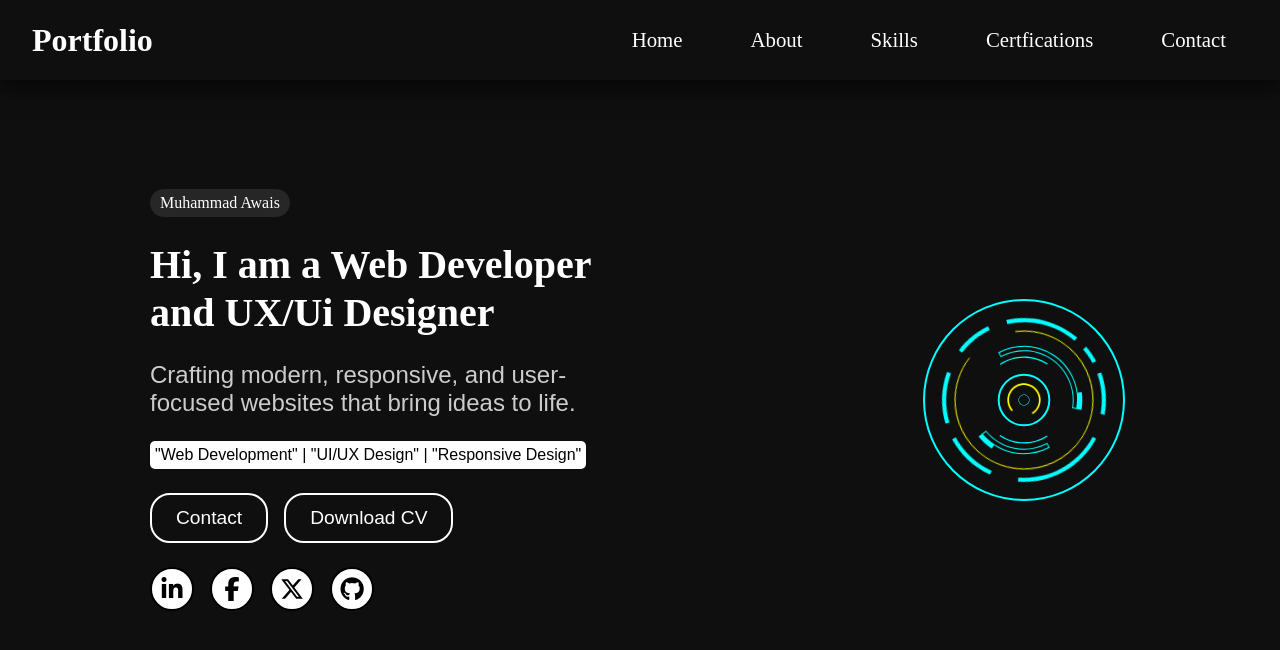
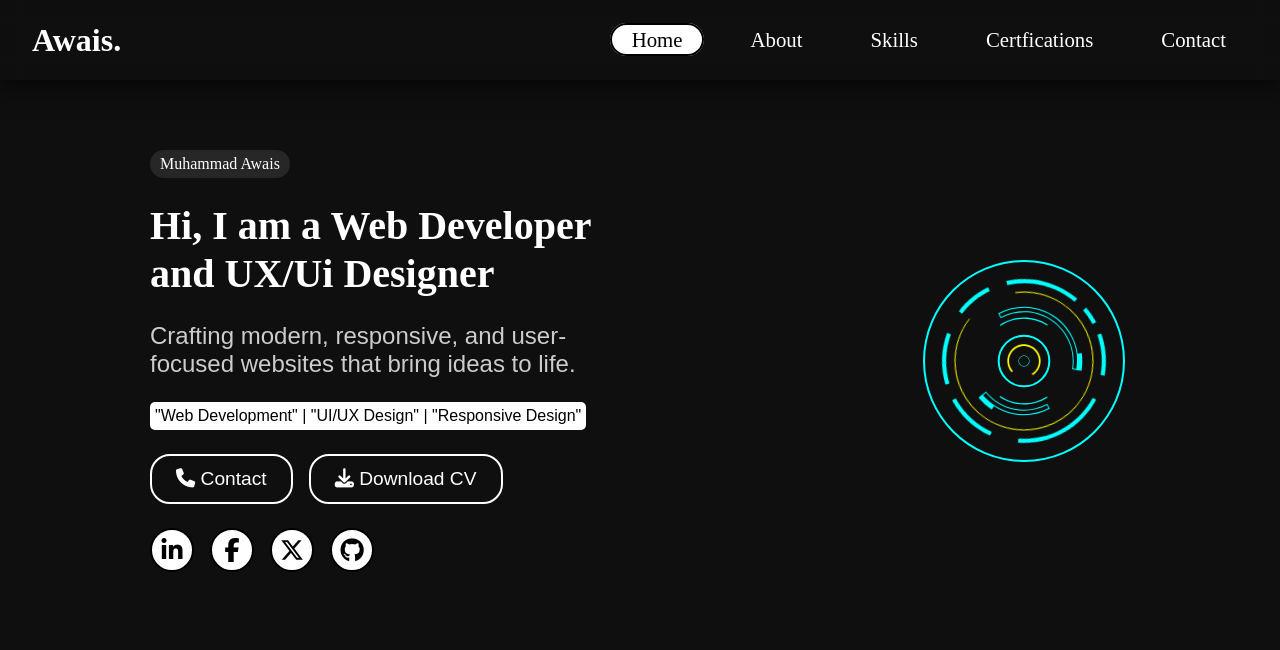
Before and after one commit to Juggernaunt884/juggernaunt884.github.io, a plain HTML site: page index.html in a window 1280 px wide. Both pictures are taken after a click on the link "Home". Shown: the part 80-730 px from the top of the page. Drawn offline with Linux system fonts and the light colour scheme.

Commit message:
add js for tracking active section

```diff
--- a/index.html
+++ b/index.html
@@ -17,18 +17,18 @@
 <body>
     <nav id="navbar">
         <div id="navbar-container">
-            <a href="index.html" id="navbar-logo">Portfolio</a>
+            <a href="index.html" id="navbar-logo">Awais.</a>
             <button id="navbar-toggle">
                 <span class="bar"></span>
                 <span class="bar"></span>
                 <span class="bar"></span>
             </button>
             <ul id="navbar-menu">
-                <li><a class="nav-link" href="#hero">Home</a></li>
-                <li><a class="nav-link" href="#about">About</a></li>
-                <li><a class="nav-link" href="#">Skills</a></li>
-                <li><a class="nav-link" href="#">Certfications</a></li>
-                <li><a class="nav-link" href="#">Contact</a></li>
+                <li><a class="nav-link link" href="#hero">Home</a></li>
+                <li><a class="nav-link link" href="#about">About</a></li>
+                <li><a class="nav-link link" href="#skills">Skills</a></li>
+                <li><a class="nav-link link" href="#certifications">Certfications</a></li>
+                <li><a class="nav-link link" href="#contact">Contact</a></li>
             </ul>
         </div>
     </nav>
@@ -42,19 +42,19 @@
                 <p>Crafting modern, responsive, and user-focused websites that bring ideas to life.</p>
                 <span class="tagline">"Web Development" | "UI/UX Design" | "Responsive Design"</span>
                 <div class="buttons">
-                    <a href="#" ><span>Contact</span></a>
-                    <a href="curriculum vitae.pdf" download ><span>Download CV</span></a>
+                    <a  class="link" href="#contact" ><span><i class="fa-solid fa-phone"></i>  Contact</span></a>
+                    <a href="curriculum vitae.pdf" download ><span><i class="fa-solid fa-download"></i>  Download CV</span></a>
                 </div>
                 <div class="social-buttons-container">
-                    <a href="#" class="social-button">
+                    <a href="https://www.linkedin.com/in/muhammad-awais-webdev" class="social-button">
                         <i class="fa-brands fa-linkedin-in"></i>
                         <span class="icon-text">LinkedIn</span>
                     </a>
-                    <a href="#" class="social-button">
+                    <a href="https://www.facebook.com/profile.php?id=61573732746181" class="social-button">
                         <i class="fa-brands fa-facebook-f"></i>
                         <span class="icon-text">Facebook</span>
                     </a>
-                    <a href="#" class="social-button">
+                    <a href="https://x.com/WebMorph_Studio" class="social-button">
                         <i class="fa-brands fa-x-twitter"></i>
                         <span class="icon-text">X (Twetter)</span>
                     </a>
@@ -145,6 +145,9 @@
                 </div> -->
             </div>
         </section>
+        <section id="skills"><h2>Skills</h2></section>
+        <section id="certifications"><h2>Certifications</h2></section>
+        <section id="contact"><h2>Contact</h2></section>
     </main>
     <script src="javascript.js"></script>
     <script src="https://kit.fontawesome.com/4cfda748cf.js" crossorigin="anonymous"></script>
--- a/javascript.js
+++ b/javascript.js
@@ -1,6 +1,53 @@
-const navbarToggle = document.querySelector('#navbar-toggle');
-const navbarMenu = document.querySelector('#navbar-menu');
-navbarToggle.addEventListener('click', () => {
-    navbarToggle.classList.toggle('active');
-    navbarMenu.classList.toggle('active');
+document.addEventListener('DOMContentLoaded', () => {
+
+    const navbarToggle = document.querySelector('#navbar-toggle');
+    const navbarMenu = document.querySelector('#navbar-menu');
+    navbarToggle.addEventListener('click', () => {
+        navbarToggle.classList.toggle('active');
+        navbarMenu.classList.toggle('active');
+    });
+
+
+    const navLinks = document.querySelectorAll('#navbar-menu .nav-link');
+    const link = document.querySelectorAll('.link')
+    const sections = document.querySelectorAll('section[id]');
+
+    const ratios = {};
+
+    const observer = new IntersectionObserver((entries) => {
+        entries.forEach(entry => {
+            ratios[entry.target.id] = entry.intersectionRatio;
+        });
+
+        const visibleIds = Object.keys(ratios).filter(id => ratios[id] > 0);
+        if (visibleIds.length === 0) return;
+
+        const mostVisibleId = visibleIds.reduce((a, b) => ratios[a] > ratios[b] ? a : b);
+
+        navLinks.forEach(link => {
+            link.classList.toggle('active', link.getAttribute('href') === `#${mostVisibleId}`);
+        });
+    },{
+        root: null,
+        rootMargin: '-25% 0px -25% 0px',
+        threshold:[0, 0.25, 0.5, 0.75, 1]
+    });
+
+    sections.forEach(s => {
+        ratios[s.id] = 0;
+        observer.observe(s);
+    });
+
+    link.forEach(link =>{
+        link.addEventListener('click', (e) => {
+            e.preventDefault();
+            const target = document.querySelector(link.getAttribute('href'));
+            if (!target) return;
+
+            target.scrollIntoView({behavior: 'smooth', block: 'start'});
+            history.pushState(null, '', link.getAttribute('href'));
+            navLinks.forEach(l => l.classList.toggle('active', l === link));
+        });
+    });
+
 });
--- a/styles.css
+++ b/styles.css
@@ -14,6 +14,18 @@ body{
 }
 main{
     max-width: 1400px;
+}
+section{
+    display: flex;
+    flex-direction: row;
+    align-items: center;
+    justify-content: center;
+    min-height: 90vh;
+}
+h2{
+    font-size: 2rem;
+    font-weight: 600;
+    line-height: 1.2;
 }
 #navbar{
     display: flex;
@@ -49,7 +61,7 @@ main{
     gap: 1.5rem;
     list-style: none;
 }
-#navbar-menu li a{
+#navbar-menu li .nav-link{
     color: #fff;
     text-decoration: none;
     font-size: 1.3rem;
@@ -60,10 +72,15 @@ main{
     transition: all 0.7s ease;
     white-space: nowrap;
 }
-#navbar-menu li a:hover{
+#navbar-menu li .nav-link:hover{
     background: #fffa;
     color: #000;
     border: 2px solid #fff;
+}
+#navbar-menu li .nav-link.active{
+    background: #fff;
+    color: #000;
+    border: 2px solid #000;
 }
 #navbar-toggle{
     display: none;
@@ -79,14 +96,6 @@ main{
     background: #fff;
     margin: 5px auto;
     transition: all 0.3s ease;
-}
-#hero{
-    display: flex;
-    flex-direction: row;
-    align-items: center;
-    justify-content: center;
-    min-height: 100vh;
-    text-align: center;
 }
 .hero-decor{
     display: flex;
@@ -233,13 +242,6 @@ main{
     padding: 0 10px;
 }
 
-#about{
-    display: flex;
-    flex-direction: row;
-    align-items: center;
-    justify-content: center;
-    min-height: 90vh;
-}
 #about-info{
     display: flex;
     flex-direction: column;
@@ -247,11 +249,6 @@ main{
     padding-left: 150px;
     text-align: left;
     gap: 20px;
-}
-#about-info h2{
-    font-size: 2rem;
-    font-weight: 600;
-    line-height: 1.2;
 }
 #about-info p{
     font-size: 1.2rem;
```
